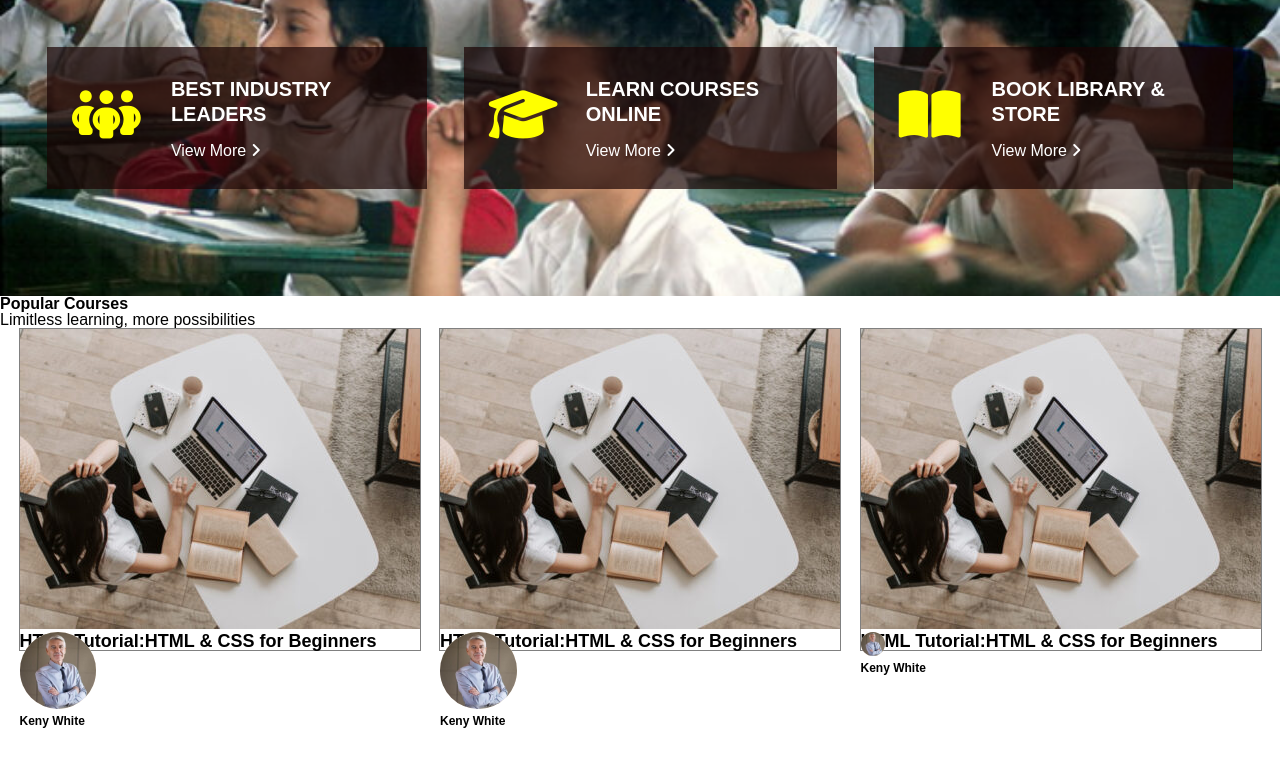
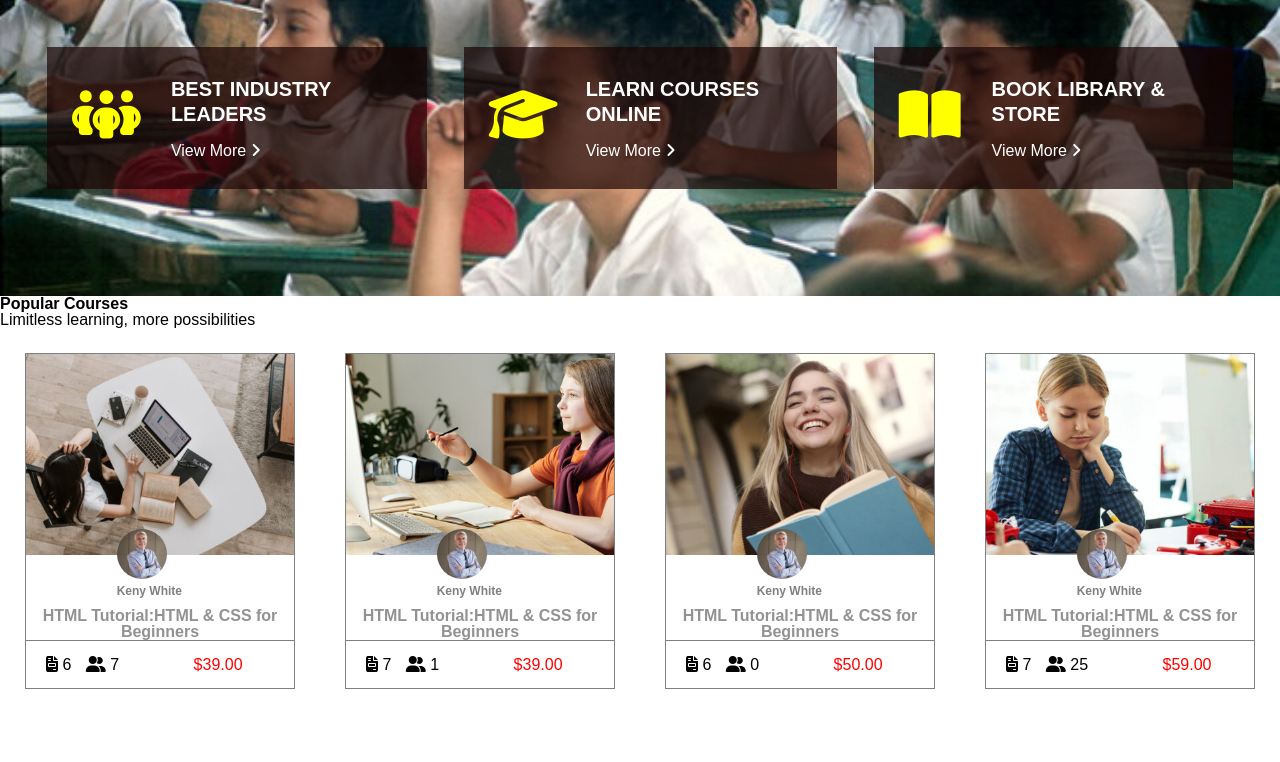
Before and after one commit to raghulnov13/education, a plain HTML site: page index.html in a window 1280 px wide. Shown: the part 339-1101 px from the top of the page. Before the commit the page ends 1067 px from the top, so only its background shows below. Drawn offline with Linux system fonts and the light colour scheme.

Commit message:
add-code.

```diff
--- a/css/main.css
+++ b/css/main.css
@@ -183,39 +183,63 @@ button {
 
 .section-flex{
     display: flex;
-    justify-content: space-evenly;
+    justify-content: center;
+    align-items: center;
 }
 
 .section-card{
+    width:25%;
     border: 1px solid gray;
+    margin: 25px;
 }
 
 .course-img {
     position: relative;
+    width: 100%;
 }
 
-.course-img img {}
+.course-img img {
+    width: 100%;
+    height: auto;
+}
 
 .keny-img {
-    width: 30%;
     position: absolute;
+    right: 112px;
+    bottom: -40px;
 
 }
 
 .keny-img img {
-    width: 20%;
+    width: 50px;
     border-radius: 50%;
     background-color: antiquewhite;
 }
 
 .keny-img h5 a {
     text-decoration: none;
-    color: black;
+    color:gray;
     font-size: 12px;
 }
+.course-content{
+    margin-top: 50px;
+    text-align: center;
+    border-bottom: 1px solid grey;
 
+}
 .course-content a {
     text-decoration: none;
-    color: black;
-    font-size: 18px;
+    color: rgba(128, 128, 128, 0.856);
+    font-size: 16px;
 }
+.course-end{
+    margin: 15px 20px;
+}
+.course-end span{
+    display: inline-block;
+    margin-right: 10px;
+}
+#end{
+    color: red;
+    padding-left: 60px;
+}
--- a/index.html
+++ b/index.html
@@ -120,30 +120,31 @@
                 <div class="section-card">
                     <div class="course-img">
                         <img src="./images/courses-1.jpg">
-                    </div>
-                    <div class="keny-img">
-                        <img src="./images/keny.jpeg">
-                        <h5><a href="#">Keny White</a></h5>
+                        <div class="keny-img">
+                            <img src="./images/keny.jpeg">
+                            <h5><a href="#">Keny White</a></h5>
+                        </div>
                     </div>
                     <div class="course-content">
                         <h6><a href="#">HTML Tutorial:HTML & CSS for Beginners</a></h6>
                     </div>
-                </div>
-                <div class="section-card">
-                    <div class="course-img">
-                        <img src="./images/courses-1.jpg">
-                    </div>
-                    <div class="keny-img">
-                        <img src="./images/keny.jpeg">
-                        <h5><a href="#">Keny White</a></h5>
-                    </div>
-                    <div class="course-content">
-                        <h6><a href="#">HTML Tutorial:HTML & CSS for Beginners</a></h6>
+                    <div class="course-end">
+                        <span>
+                            <i class="fa-solid fa-file-invoice"></i>
+                            6
+                        </span>
+                        <span>
+                            <i class="fa-solid fa-user-group"></i>
+                            7
+                        </span>
+                        <span id="end">
+                            $39.00
+                        </span>
                     </div>
                 </div>
                 <div class="section-card">
                     <div class="course-img">
-                        <img src="./images/courses-1.jpg">
+                        <img src="./images/courses-2.jpg">
                         <div class="keny-img">
                             <img src="./images/keny.jpeg">
                             <h5><a href="#">Keny White</a></h5>
@@ -153,7 +154,73 @@
                     <div class="course-content">
                         <h6><a href="#">HTML Tutorial:HTML & CSS for Beginners</a></h6>
                     </div>
+                    <div class="course-end">
+                        <span>
+                            <i class="fa-solid fa-file-invoice"></i>
+                            7
+                        </span>
+                        <span>
+                            <i class="fa-solid fa-user-group"></i>
+                            1
+                        </span>
+                        <span id="end">
+                            $39.00
+                        </span>
+                    </div>
                 </div>
+                <div class="section-card">
+                    <div class="course-img">
+                        <img src="./images/courses-3.jpg">
+                        <div class="keny-img">
+                            <img src="./images/keny.jpeg">
+                            <h5><a href="#">Keny White</a></h5>
+                        </div>
+                    </div>
+
+                    <div class="course-content">
+                        <h6><a href="#">HTML Tutorial:HTML & CSS for Beginners</a></h6>
+                    </div>
+                    <div class="course-end">
+                        <span>
+                            <i class="fa-solid fa-file-invoice"></i>
+                            6
+                        </span>
+                        <span>
+                            <i class="fa-solid fa-user-group"></i>
+                            0
+                        </span>
+                        <span id="end">
+                            $50.00
+                        </span>
+                    </div>
+                </div>
+                <div class="section-card">
+                    <div class="course-img">
+                        <img src="./images/courses-4.jpg">
+                        <div class="keny-img">
+                            <img src="./images/keny.jpeg">
+                            <h5><a href="#">Keny White</a></h5>
+                        </div>
+                    </div>
+
+                    <div class="course-content">
+                        <h6><a href="#">HTML Tutorial:HTML & CSS for Beginners</a></h6>
+                    </div>
+                    <div class="course-end">
+                        <span>
+                            <i class="fa-solid fa-file-invoice"></i>
+                            7
+                        </span>
+                        <span>
+                            <i class="fa-solid fa-user-group"></i>
+                            25
+                        </span>
+                        <span id="end">
+                            $59.00
+                        </span>
+                    </div>
+                </div>
+
             </div>
 
         </section>
```
